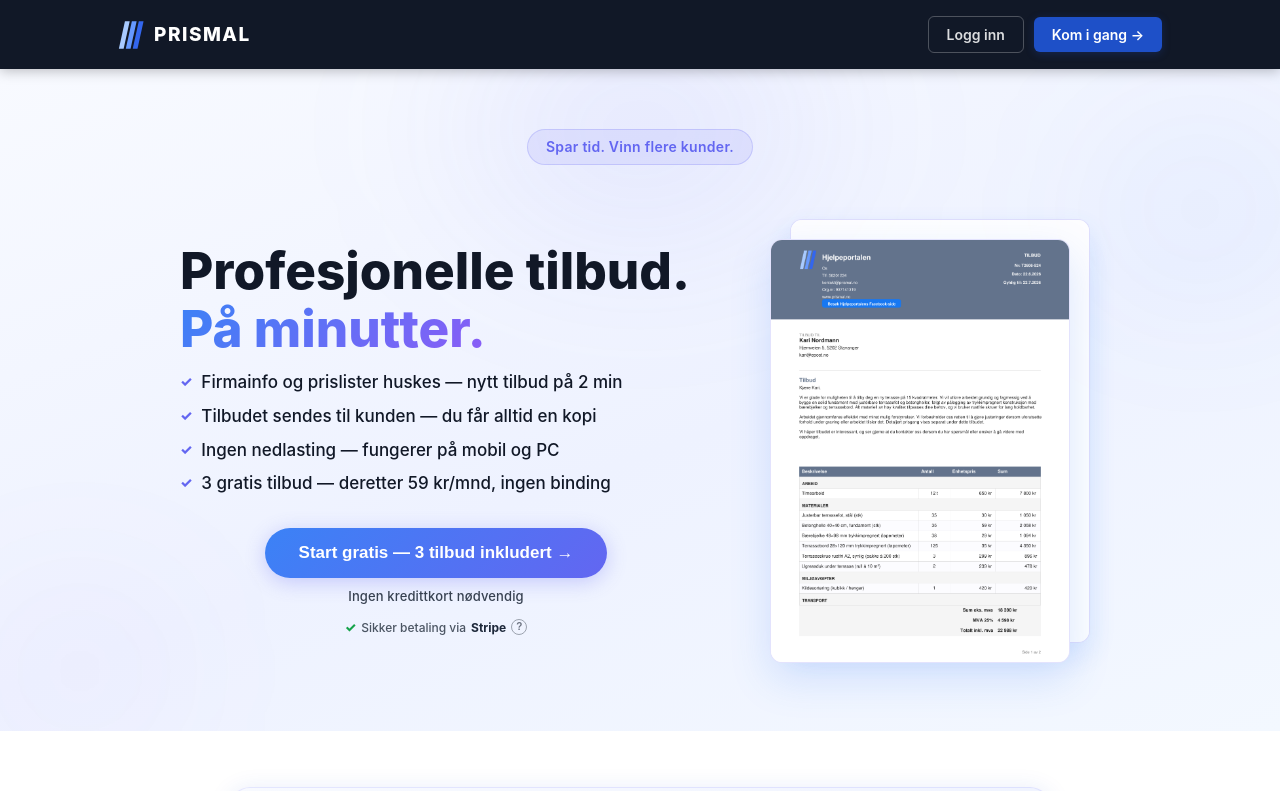
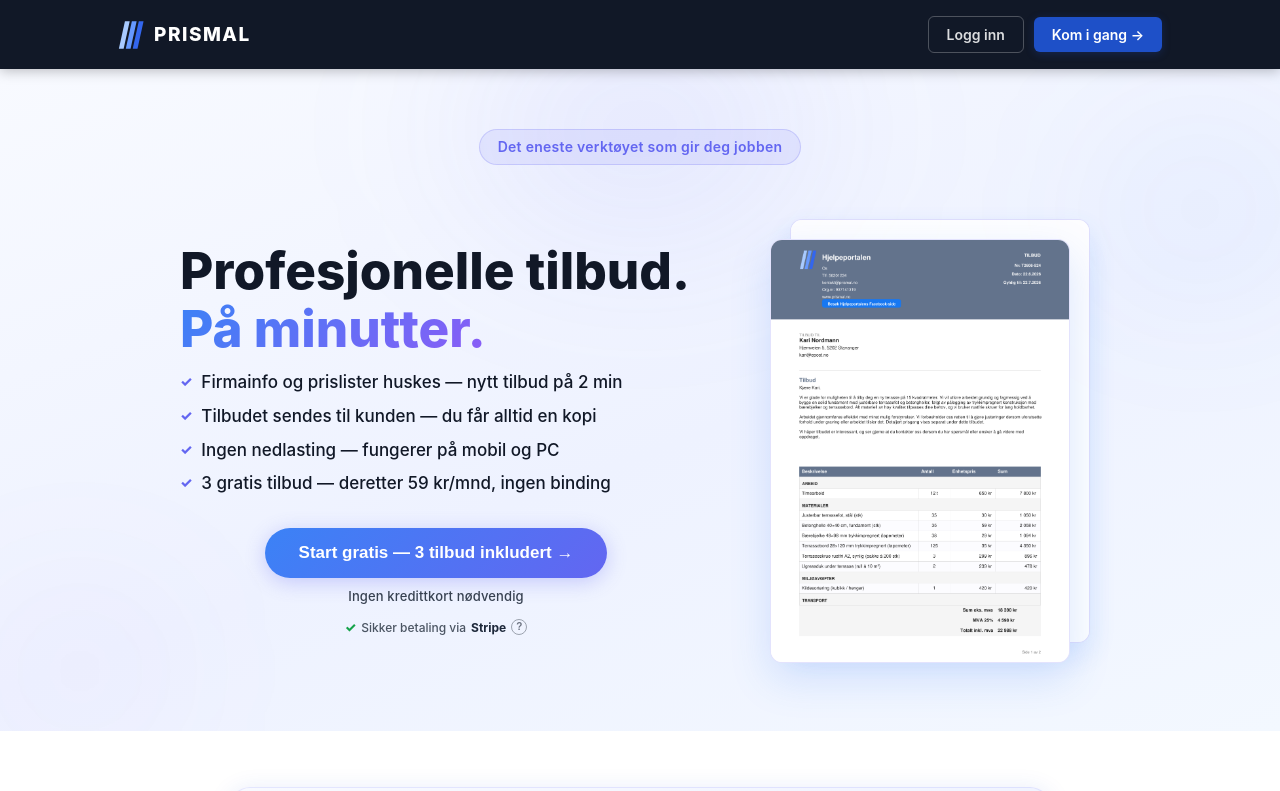
Before and after one commit to anderslura/Prismal, a React (Vite) app: page / in a window 1280 px wide. Shown: the top 791 px of the page. Built offline with nearby package versions, Linux system fonts and the light colour scheme.

Commit message:
feat: slogan — Det eneste verktøyet som gir deg jobben

```diff
--- a/src/components/Landingsside.jsx
+++ b/src/components/Landingsside.jsx
@@ -246,7 +246,7 @@ export default function Landingsside({ onStart, onRegistrer }) {
 
           {/* Badge — sentrert øverst */}
           <div className="l2-hero-topp">
-            <div className="l2-badge">Spar tid. Vinn flere kunder.</div>
+            <div className="l2-badge">Det eneste verktøyet som gir deg jobben</div>
           </div>
 
           {/* Midtseksjon — tekst + PDF side om side */}
```
